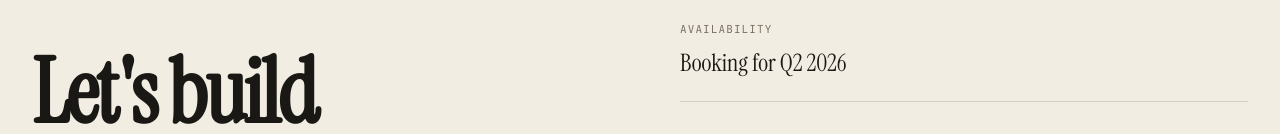
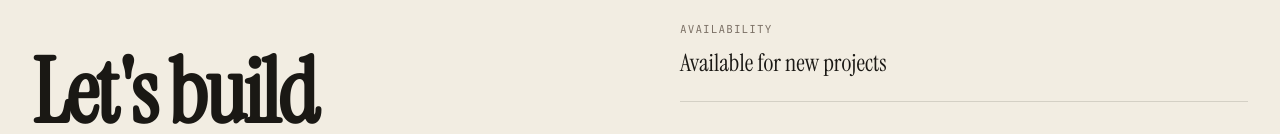
Before and after one commit to webermarcus/webermarcus, a plain HTML site: page index.html in a window 1280 px wide. Shown: the part 3040-3174 px from the top of the page. Drawn offline with Linux system fonts and the light colour scheme.

Commit message:
Available

```diff
--- a/index.html
+++ b/index.html
@@ -1265,7 +1265,7 @@
           </div>
           <div class="contact-row">
             <span class="label">Availability</span>
-            <span class="value">Booking for Q2 2026</span>
+            <span class="value">Available for new projects</span>
           </div>
           <div class="contact-cta-wrap">
             <button type="button" class="contact-cta js-open-modal">
```
